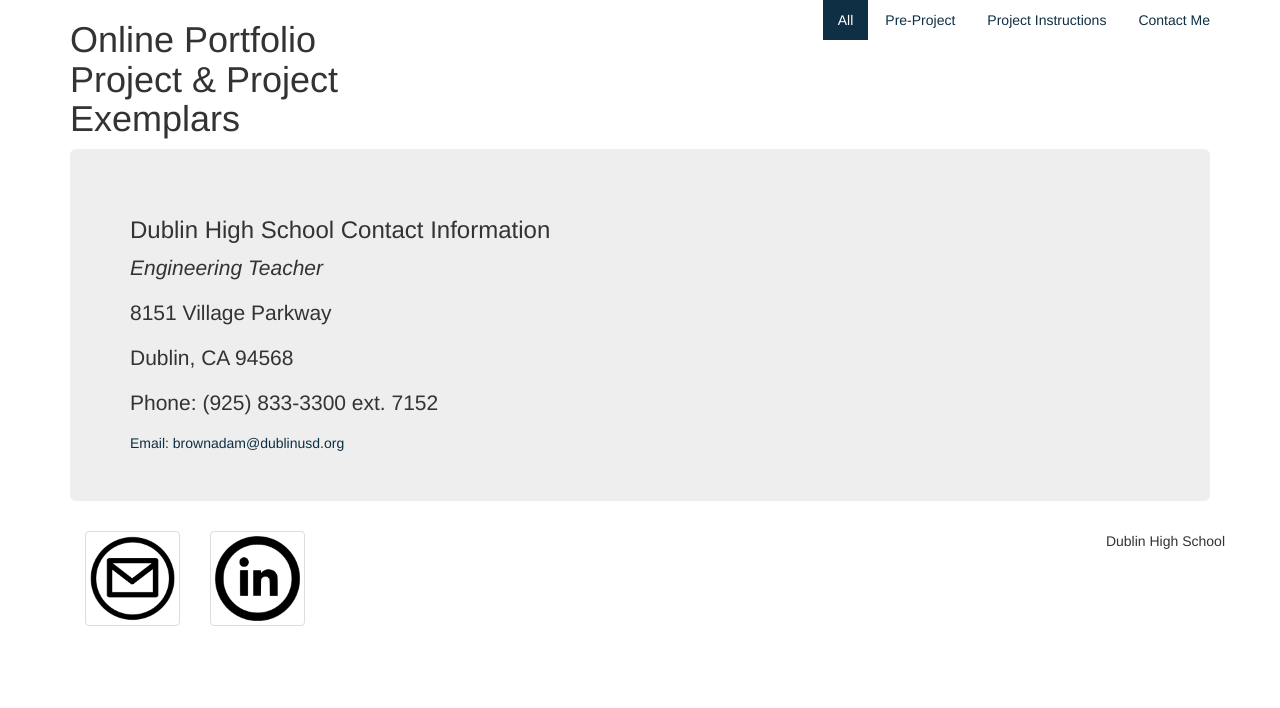
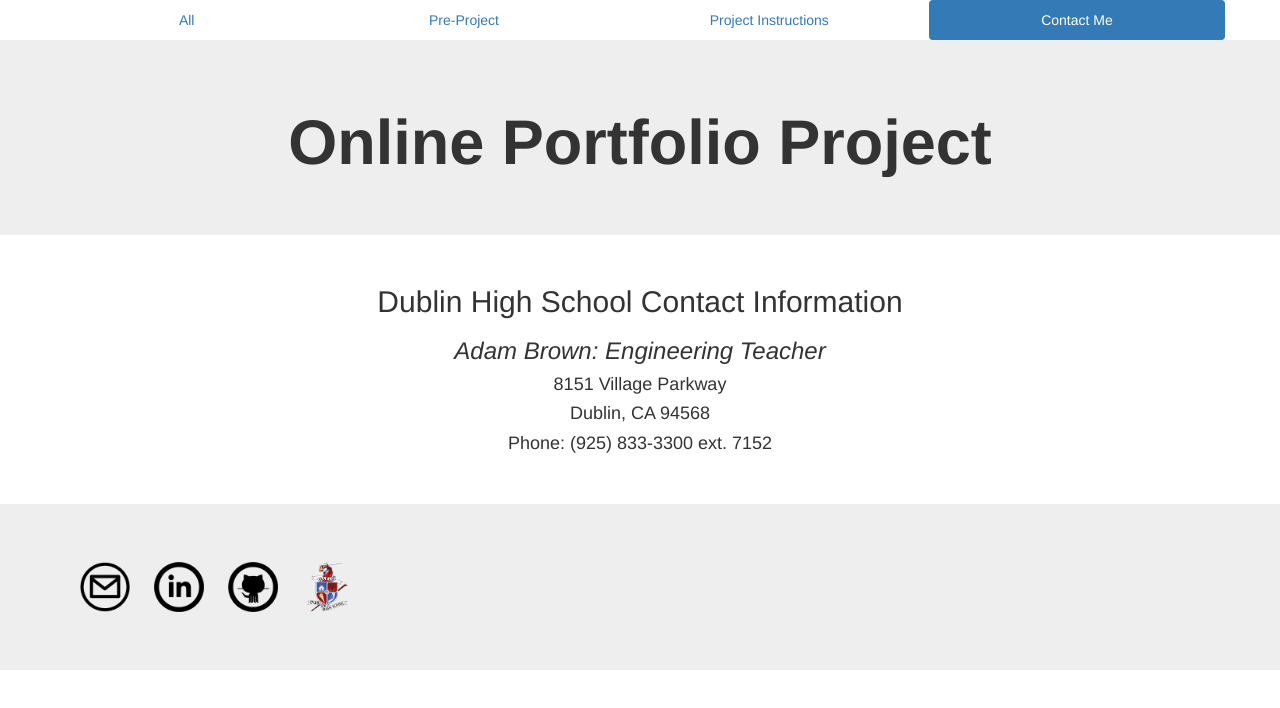
Before and after one commit to brownadam/op-exemplars, a plain HTML site: page Brown_ContactMe.html in a window 1280 px wide. Drawn offline with Linux system fonts and the light colour scheme.

Commit message:
Update commit

```diff
--- a/Brown_ContactMe.html
+++ b/Brown_ContactMe.html
@@ -4,18 +4,16 @@
   <head>
     <title>Engineering Portfolio Exemplars</title>
     <meta charset="utf-8" />
-    <link rel="stylesheet" type='text/css' href="jf/bootstrap-3.3.7-dist/css/bootstrap.css"/>
+    <link rel="stylesheet" type='text/css' href="bootstrap-3.3.7-dist/css/bootstrap.css"/>
   </head>
 
   <body>
+
     <header class="container">
       <div class="row">
-        <div class="col-md-4">
-          <h1>Online Portfolio Project & Project Exemplars</h1>
-        </div>
-        <div class="pull-right">
-          <ul class="nav nav-pills">
-            <li class="active">
+        <div>
+          <ul class="nav nav-pills nav-justified">
+            <li>
               <a href="index.html">All</a>
             </li>
             <li>
@@ -24,7 +22,7 @@
             <li>
               <a href="Instructions.html">Project Instructions</a>
             </li>
-            <li>
+            <li class="active">
               <a href="Brown_ContactMe.html">Contact Me</a>
             </li>
           </ul>
@@ -32,40 +30,40 @@
       </div>
     </header>
 
+    <div class="jumbotron">
+      <h1 style="text-align: center;"><strong>Online Portfolio Project</strong></h1>
+    </div>
+
+
     <section class="main">
       <div class="container">
-        <div class="jumbotron">
-        	<div class="contact">
-        		<h3> Dublin High School Contact Information </h3>
-        		  <p><em> Engineering Teacher </em></p>
-        			<p> 8151 Village Parkway </p>
-        			<p> Dublin, CA 94568 </p>
-        			<p> Phone: (925) 833-3300 ext. 7152</p>
-        			<break></break>
-        			<a href="mailto:brownadam@dublinusd.org">Email: brownadam@dublinusd.org</a>
-        	</div>
-        </div>
+    	<div style="text-align: center;" class="contact">
+    		<h2> Dublin High School Contact Information </h2>
+    		  <h3><em> Adam Brown: Engineering Teacher </em></h3>
+    			<h4> 8151 Village Parkway </h4>
+    			<h4> Dublin, CA 94568 </h4>
+    			<h4> Phone: (925) 833-3300 ext. 7152</h4>
+    			</br>
+    			</br>
+    	</div>
       </div>
     </section>
 
-     <footer class="container">
-      <div class="row">
-        <div class="col-xs-8">
-          <div class="col-xs-2">
-            <a href='mailto:brownadam@dublinusd.org' class="thumbnail">
-              <img src="Images/email-icon.png">
+    <footer class='jumbotron'>
+        <div class="container">
+            <a target="_blank" href='mailto:brownadam@dublinusd.org'>
+              <img src="Images/email-icon.png" style ="height: 50px; width: 50px; margin: 10px;">
             </a>
-          </div>
-          <div class="col-xs-2">
-            <a href='https://www.linkedin.com/pub/adam-brown/72/429/aa0' class="thumbnail">
-              <img src="Images/linkedin-icon.png">
+            <a target="_blank" href='https://www.linkedin.com/pub/adam-brown/72/429/aa0'>
+              <img src="Images/linkedin-icon.png" style ="height: 50px; width: 50px; margin: 10px;">
             </a>
-          </div>
+            <a target="_blank" href='https://github.com/brownadam/op-exemplars'>
+              <img src="Images/github.png" style ="height: 50px; width: 50px; margin: 10px;">
+            </a>
+            <a target="_blank" href='https://www.dublin.k12.ca.us/dhs'>
+              <img src="Images/dublin.png" style ="height: 50px; width: 50px; margin: 10px;">
+            </a>
         </div>
-        <div class="pull-right">
-          <p>Dublin High School</p>
-        </div>
-      </div>
     </footer>
   </body>
 </html>
```
Also changed, not shown: Instructions.html (+30 -23 lines), Pre-Project.html (+33 -23 lines), index.html (+18 -27 lines).
